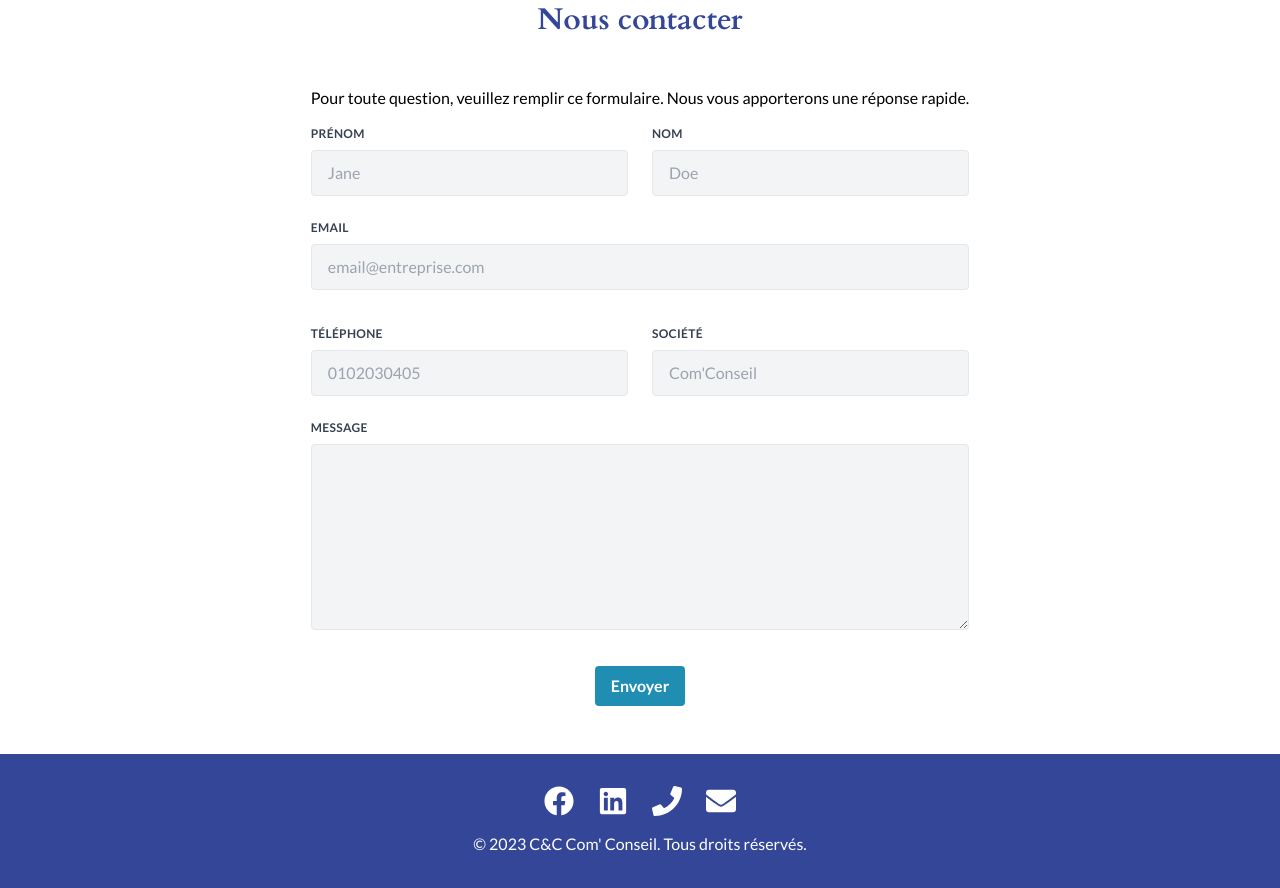
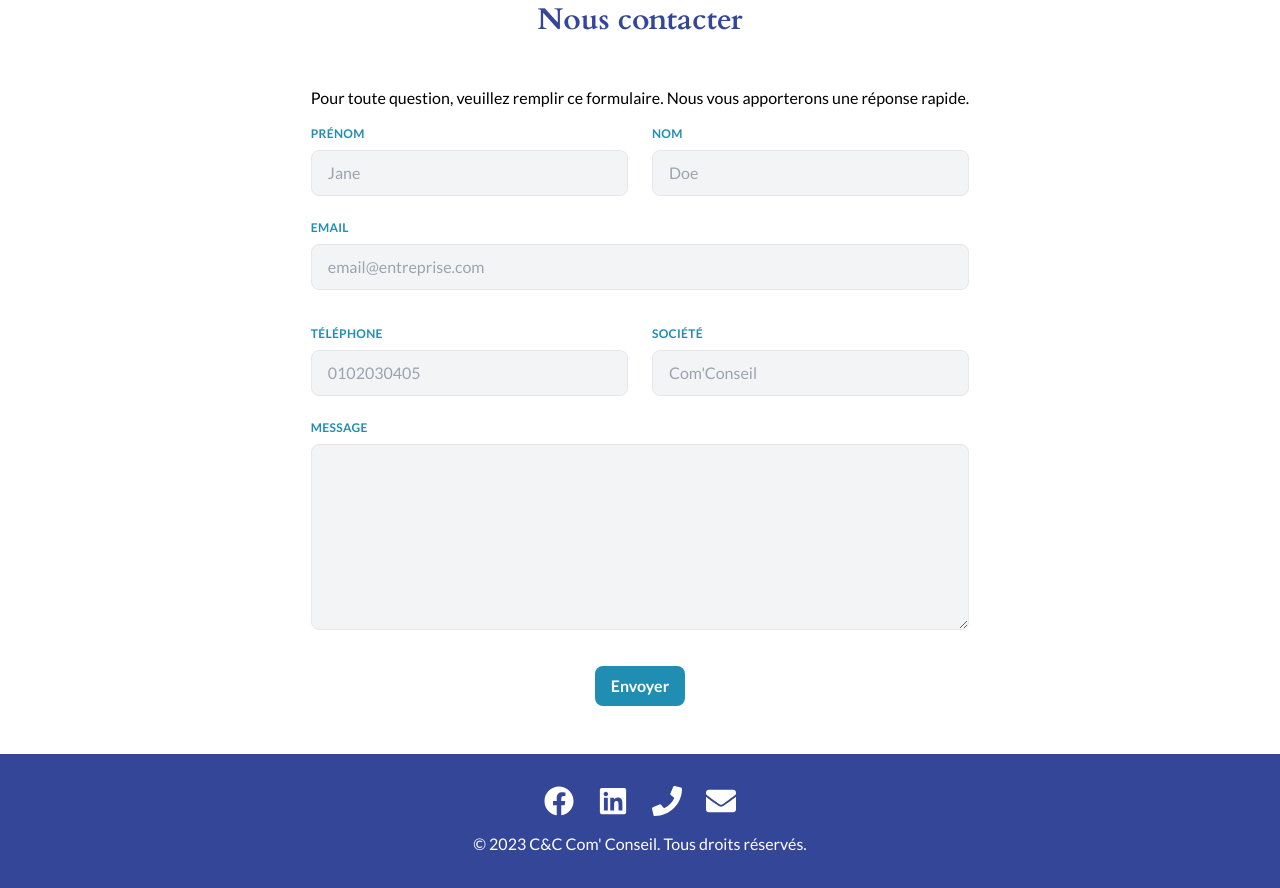
Before and after one commit to AntoineWtz/com-conseil, a React (Create React App) app: page / in a window 1280 px wide. Shown: the part 2140-3028 px from the top of the page. Built offline with nearby package versions, Linux system fonts and the light colour scheme.

Commit message:
hover/active effect again

```diff
--- a/src/components/ContactForm.tsx
+++ b/src/components/ContactForm.tsx
@@ -6,50 +6,50 @@ const ContactForm: React.FC = () => {
             <p className="mb-4">Pour toute question, veuillez remplir ce formulaire. Nous vous apporterons une réponse rapide.</p>
             <div className="flex flex-wrap -mx-3 mb-6">
                 <div className="w-full md:w-1/2 px-3 mb-6 md:mb-0">
-                    <label className="block uppercase tracking-wide text-gray-700 text-xs font-bold mb-2" htmlFor="grid-first-name">
+                    <label className="block uppercase tracking-wide text-[#208DB2] text-xs font-bold mb-2" htmlFor="grid-first-name">
                         Prénom
                     </label>
-                    <input className="appearance-none block w-full bg-gray-100 text-gray-700 border border-gray-200 rounded py-3 px-4 leading-tight focus:outline-none focus:bg-white focus:border-gray-500" id="grid-first-name" type="text" placeholder="Jane" />
+                    <input className="appearance-none block w-full bg-gray-100 text-[#208DB2] border border-gray-200 rounded-lg py-3 px-4 leading-tight focus:outline-none focus:bg-white focus:border-[#344697]" id="grid-first-name" type="text" placeholder="Jane" />
                 </div>
                 <div className="w-full md:w-1/2 px-3">
-                    <label className="block uppercase tracking-wide text-gray-700 text-xs font-bold mb-2" htmlFor="grid-last-name">
+                    <label className="block uppercase tracking-wide text-[#208DB2] text-xs font-bold mb-2" htmlFor="grid-last-name">
                         Nom
                     </label>
-                    <input className="appearance-none block w-full bg-gray-100 text-gray-700 border border-gray-200 rounded py-3 px-4 leading-tight focus:outline-none focus:bg-white focus:border-gray-500" id="grid-last-name" type="text" placeholder="Doe" />
+                    <input className="appearance-none block w-full bg-gray-100 text-[#208DB2] border border-gray-200 rounded-lg py-3 px-4 leading-tight focus:outline-none focus:bg-white focus:border-[#344697]" id="grid-last-name" type="text" placeholder="Doe" />
                 </div>
             </div>
             <div className="flex flex-wrap -mx-3 mb-6">
                 <div className="w-full px-3">
-                    <label className="block uppercase tracking-wide text-gray-700 text-xs font-bold mb-2" htmlFor="grid-email">
+                    <label className="block uppercase tracking-wide text-[#208DB2] text-xs font-bold mb-2" htmlFor="grid-email">
                         Email
                     </label>
-                    <input className="appearance-none block w-full bg-gray-100 text-gray-700 border border-gray-200 rounded py-3 px-4 mb-3 leading-tight focus:outline-none focus:bg-white focus:border-gray-500" id="grid-email" type="email" placeholder="email@entreprise.com" />
+                    <input className="appearance-none block w-full bg-gray-100 text-[#208DB2] border border-gray-200 rounded-lg py-3 px-4 mb-3 leading-tight focus:outline-none focus:bg-white focus:border-[#344697]" id="grid-email" type="email" placeholder="email@entreprise.com" />
                 </div>
             </div>
             <div className="flex flex-wrap -mx-3 mb-6">
                 <div className="w-full md:w-1/2 px-3 mb-6 md:mb-0">
-                    <label className="block uppercase tracking-wide text-gray-700 text-xs font-bold mb-2" htmlFor="grid-phone">
+                    <label className="block uppercase tracking-wide text-[#208DB2] text-xs font-bold mb-2" htmlFor="grid-phone">
                         Téléphone
                     </label>
-                    <input className="appearance-none block w-full bg-gray-100 text-gray-700 border border-gray-200 rounded py-3 px-4 leading-tight focus:outline-none focus:bg-white focus:border-gray-500" id="grid-phone" type="phone" placeholder="0102030405" />
+                    <input className="appearance-none block w-full bg-gray-100 text-[#208DB2] border border-gray-200 rounded-lg py-3 px-4 leading-tight focus:outline-none focus:bg-white focus:border-[#344697]" id="grid-phone" type="phone" placeholder="0102030405" />
                 </div>
                 <div className="w-full md:w-1/2 px-3">
-                    <label className="block uppercase tracking-wide text-gray-700 text-xs font-bold mb-2" htmlFor="grid-company">
+                    <label className="block uppercase tracking-wide text-[#208DB2] text-xs font-bold mb-2" htmlFor="grid-company">
                         Société
                     </label>
-                    <input className="appearance-none block w-full bg-gray-100 text-gray-700 border border-gray-200 rounded py-3 px-4 leading-tight focus:outline-none focus:bg-white focus:border-gray-500" id="grid-company" type="text" placeholder="Com'Conseil" />
+                    <input className="appearance-none block w-full bg-gray-100 text-[#208DB2] border border-gray-200 rounded-lg py-3 px-4 leading-tight focus:outline-none focus:bg-white focus:border-[#344697]" id="grid-company" type="text" placeholder="Com'Conseil" />
                 </div>
             </div>
             <div className="flex flex-wrap -mx-3 mb-6">
                 <div className="w-full px-3">
-                    <label className="block uppercase tracking-wide text-gray-700 text-xs font-bold mb-2" htmlFor="grid-message">
+                    <label className="block uppercase tracking-wide text-[#208DB2] text-xs font-bold mb-2" htmlFor="grid-message">
                         Message
                     </label>
-                    <textarea className="appearance-none block w-full bg-gray-100 text-gray-700 border border-gray-200 rounded py-3 px-4 mb-3 leading-tight focus:outline-none focus:bg-white focus:border-gray-500" id="grid-message" rows={8}></textarea>
+                    <textarea className="appearance-none block w-full bg-gray-100 text-[#208DB2] border border-gray-200 rounded-lg py-3 px-4 mb-3 leading-tight focus:outline-none focus:bg-white focus:border-[#344697]" id="grid-message" rows={8}></textarea>
                 </div>
             </div>
             <div className="flex justify-center">
-                <button className="bg-[#208DB2] hover:bg-[#344697] duration-200 text-white font-bold py-2 px-4 rounded" type="button">
+                <button className="bg-[#208DB2] hover:bg-[#344697] duration-200 text-white font-bold py-2 px-4 rounded-lg" type="button">
                     Envoyer
                 </button>
             </div>
--- a/src/pages/Login.tsx
+++ b/src/pages/Login.tsx
@@ -7,9 +7,9 @@ const Login: React.FC = () => {
             <section className="mt-8 w-2/3 lg:w-1/3 mx-auto">
                 <h2 className="text-2xl font-bold mb-4">Espace Client</h2>
                 <form className="grid grid-cols-1 gap-4">
-                    <input type="text" placeholder="Nom d'utilisateur" className="border p-2 rounded" />
-                    <input type="password" placeholder="Mot de passe" className="border p-2 rounded" />
-                    <button type="submit" className="bg-[#208DB2] hover:bg-[#344697] text-white p-2 rounded duration-200">Se connecter</button>
+                    <input type="text" placeholder="Nom d'utilisateur" className="border p-2 rounded-lg" />
+                    <input type="password" placeholder="Mot de passe" className="border p-2 rounded-lg" />
+                    <button type="submit" className="bg-[#208DB2] hover:bg-[#344697] text-white p-2 rounded-lg duration-200">Se connecter</button>
                 </form>
             </section>
         </MainLayout>
```
